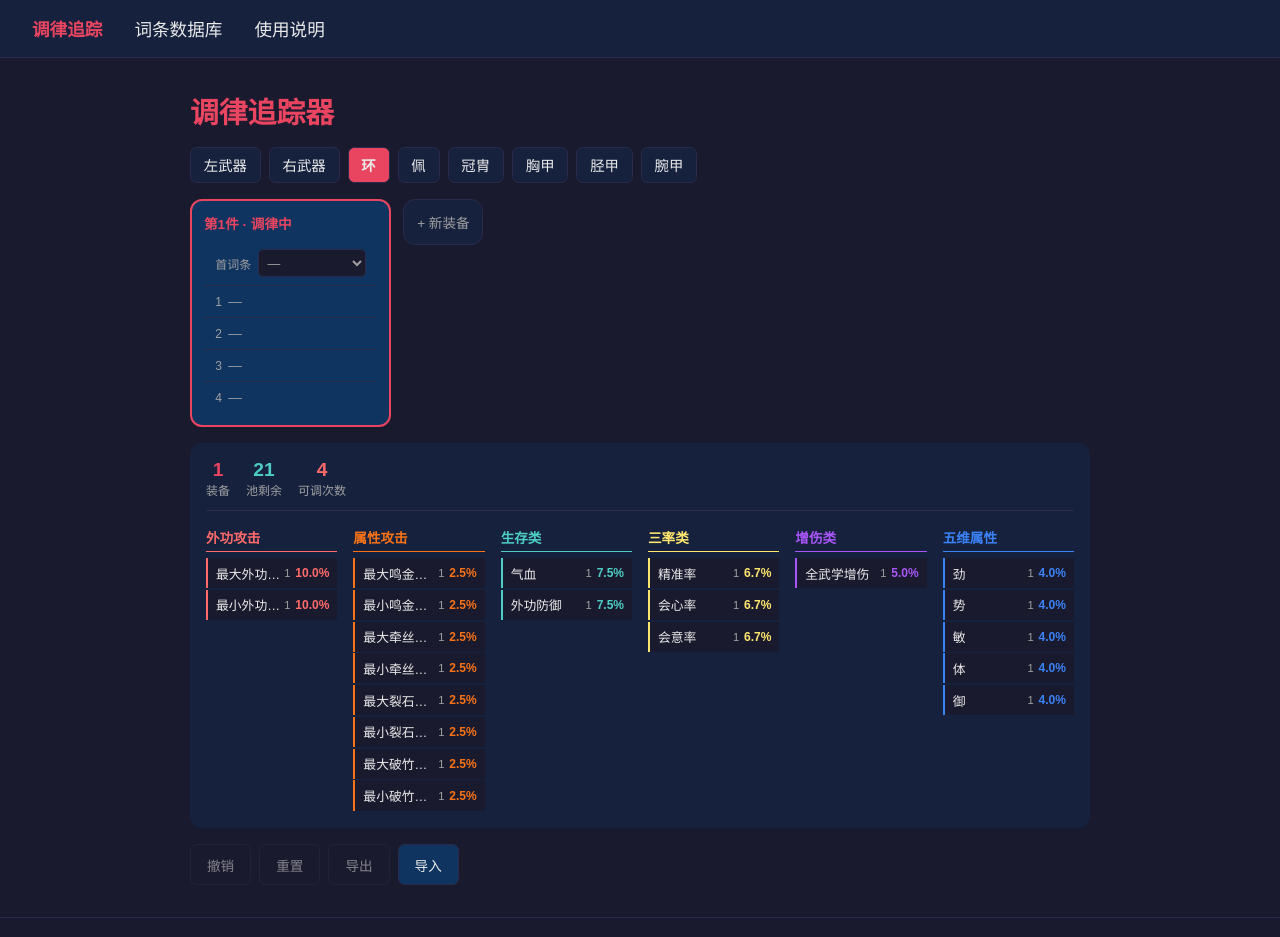
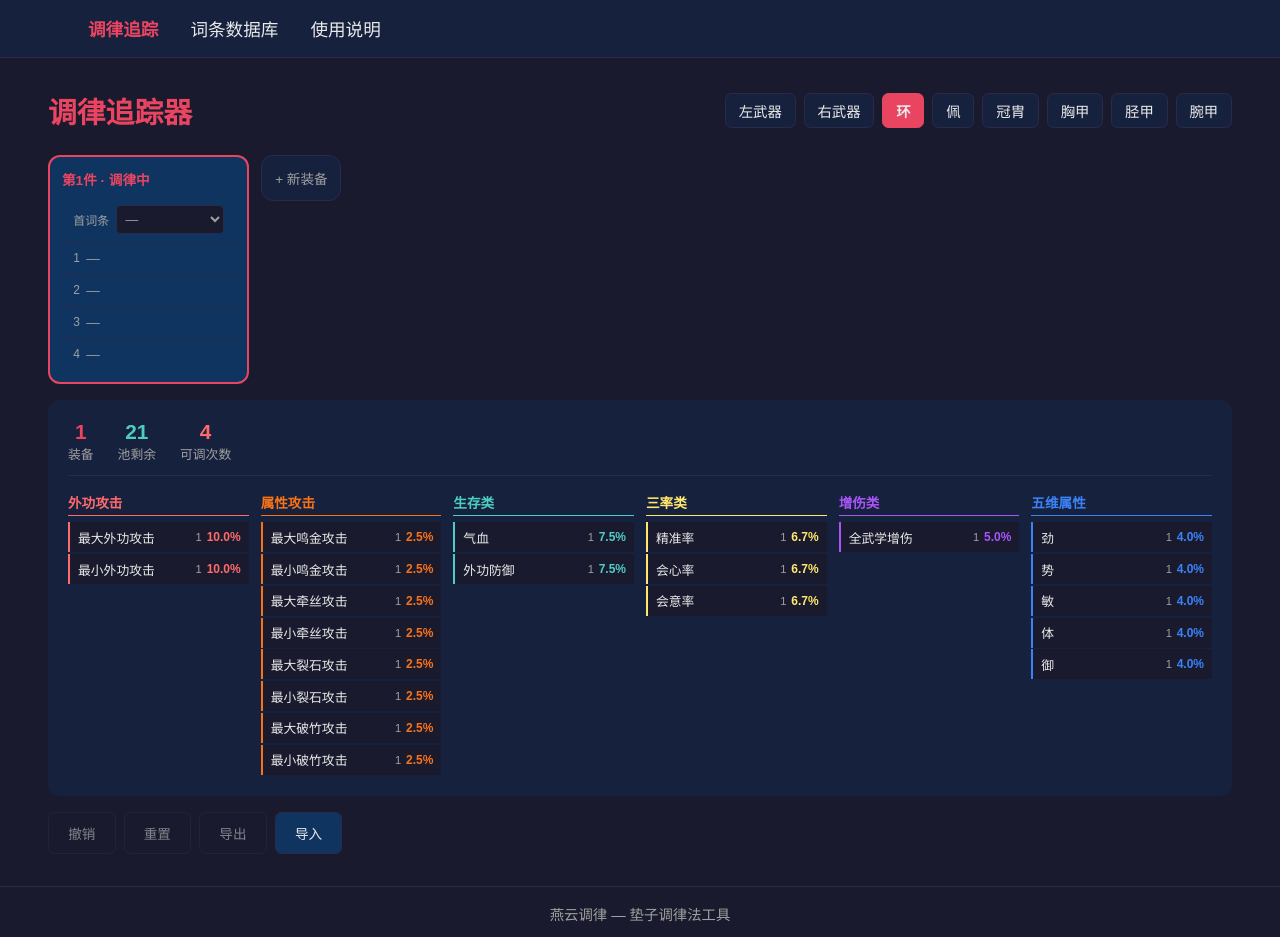
Before and after one commit to Dawn-4ever1/tiaolv-webapp, a React (Vite) app: page / in a window 1280 px wide. Shown: the top 937 px of the page. Built offline with nearby package versions, Linux system fonts and the light colour scheme; the HTML template or start-up script is replaced by a standard one.

Commit message:
优化说明部分

```diff
--- a/src/App.tsx
+++ b/src/App.tsx
@@ -11,11 +11,15 @@ function NavBar() {
   return (
     <nav style={{
       background: 'var(--color-card)',
-      padding: '1rem 2rem',
-      display: 'flex',
-      gap: '2rem',
       borderBottom: '1px solid var(--color-border)',
     }}>
+      <div style={{
+        maxWidth: '1200px',
+        margin: '0 auto',
+        padding: '1rem 3rem',
+        display: 'flex',
+        gap: '2rem',
+      }}>
       <Link
         to="/"
         style={{
@@ -49,6 +53,7 @@ function NavBar() {
       >
         使用说明
       </Link>
+    </div>
     </nav>
   );
 }
@@ -58,7 +63,7 @@ function App() {
     <BrowserRouter>
       <div style={{ minHeight: '100vh', display: 'flex', flexDirection: 'column' }}>
         <NavBar />
-        <main style={{ flex: 1, padding: '2rem' }}>
+        <main style={{ flex: 1, padding: '2rem 3rem' }}>
           <Routes>
             <Route path="/" element={<Tracker />} />
             <Route path="/database" element={<Database />} />
--- a/src/pages/Database.tsx
+++ b/src/pages/Database.tsx
@@ -36,11 +36,6 @@ export default function Database() {
 
           <div style={{ marginBottom: '1rem', fontSize: '0.9rem', color: 'var(--color-text-muted)' }}>
             共 {position.affixes.length + (position.specialAffix ? 1 : 0)} 个词条
-            {position.specialAffix && (
-              <span style={{ color: 'var(--color-damage)' }}>
-                （含特殊词条：{position.specialAffix.name}，出现概率 1/{position.specialAffix.weight}）
-              </span>
-            )}
           </div>
 
           <div style={{ display: 'flex', flexDirection: 'column', gap: '0.75rem' }}>
--- a/src/pages/Tracker.tsx
+++ b/src/pages/Tracker.tsx
@@ -45,15 +45,16 @@ export default function Tracker() {
   };
 
   const isCurrentEquip = selectedEquip === currentEquipIndex;
+  const hasHistory = !state.history.every(e => e.affixes.length === 0);
 
   return (
-    <div style={{ maxWidth: '900px', margin: '0 auto' }}>
-      <h1 style={{ fontSize: '1.8rem', marginBottom: '1rem', color: 'var(--color-primary)' }}>
+    <div style={{ maxWidth: '1200px', margin: '0 auto' }}>
+      {/* 标题 + 位置选择同一行 */}
+      <div style={{ display: 'flex', alignItems: 'center', justifyContent: 'space-between', marginBottom: '1.5rem' }}>
+        <h1 style={{ fontSize: '1.8rem', color: 'var(--color-primary)' }}>
           调律追踪器
         </h1>
-
-      {/* 位置选择 */}
-      <div style={{ marginBottom: '1rem', display: 'flex', flexWrap: 'wrap', gap: '0.5rem' }}>
+        <div style={{ display: 'flex', flexWrap: 'wrap', gap: '0.5rem' }}>
           {positions.map(pos => (
             <button
               key={pos.id}
@@ -62,7 +63,7 @@ export default function Tracker() {
                 padding: '0.4rem 0.8rem',
                 background: state.positionId === pos.id ? 'var(--color-primary)' : 'var(--color-card)',
                 color: 'var(--color-text)',
-              border: '1px solid var(--color-border)',
+                border: `1px solid ${state.positionId === pos.id ? 'var(--color-primary)' : 'var(--color-border)'}`,
                 borderRadius: '0.4rem',
                 fontSize: '0.9rem',
                 fontWeight: state.positionId === pos.id ? 'bold' : 'normal',
@@ -71,6 +72,7 @@ export default function Tracker() {
               {pos.name}
             </button>
           ))}
+        </div>
       </div>
 
       {/* 装备卡片横排 */}
@@ -101,7 +103,7 @@ export default function Tracker() {
                 {isActive ? `第${equipIdx + 1}件 · 调律中` : `第${equipIdx + 1}件装备`}
               </div>
 
-              {/* 首词条 - 所有装备都显示 */}
+              {/* 首词条 */}
               <div style={{
                 padding: '0.5rem 0.7rem',
                 borderBottom: '1px solid var(--color-border)',
@@ -193,38 +195,38 @@ export default function Tracker() {
       <div style={{
         background: 'var(--color-card)',
         borderRadius: '0.75rem',
-        padding: '1rem',
+        padding: '1.25rem',
       }}>
         {/* 池信息 */}
         <div style={{
           display: 'flex',
-          gap: '1rem',
+          gap: '1.5rem',
           marginBottom: '1rem',
           borderBottom: '1px solid var(--color-border)',
           paddingBottom: '0.75rem',
         }}>
           <div style={{ textAlign: 'center' }}>
-            <div style={{ fontSize: '1.2rem', fontWeight: 'bold', color: 'var(--color-primary)' }}>
+            <div style={{ fontSize: '1.3rem', fontWeight: 'bold', color: 'var(--color-primary)' }}>
               {currentEquipIndex + 1}
             </div>
-            <div style={{ color: 'var(--color-text-muted)', fontSize: '0.75rem' }}>装备</div>
+            <div style={{ color: 'var(--color-text-muted)', fontSize: '0.8rem' }}>装备</div>
           </div>
           <div style={{ textAlign: 'center' }}>
-            <div style={{ fontSize: '1.2rem', fontWeight: 'bold', color: 'var(--color-survival)' }}>
+            <div style={{ fontSize: '1.3rem', fontWeight: 'bold', color: 'var(--color-survival)' }}>
               {totalPoolRemaining}
             </div>
-            <div style={{ color: 'var(--color-text-muted)', fontSize: '0.75rem' }}>池剩余</div>
+            <div style={{ color: 'var(--color-text-muted)', fontSize: '0.8rem' }}>池剩余</div>
           </div>
           <div style={{ textAlign: 'center' }}>
-            <div style={{ fontSize: '1.2rem', fontWeight: 'bold', color: 'var(--color-physAtk)' }}>
+            <div style={{ fontSize: '1.3rem', fontWeight: 'bold', color: 'var(--color-physAtk)' }}>
               {isCurrentEquip ? 4 - currentEquipAffixCount : 0}
             </div>
-            <div style={{ color: 'var(--color-text-muted)', fontSize: '0.75rem' }}>可调次数</div>
+            <div style={{ color: 'var(--color-text-muted)', fontSize: '0.8rem' }}>可调次数</div>
           </div>
         </div>
 
         {/* 词条池 - 类别并列 */}
-        <div style={{ display: 'flex', gap: '1rem' }}>
+        <div style={{ display: 'flex', gap: '0.75rem' }}>
           {(['physAtk', 'elemAtk', 'survival', 'rate', 'damage', 'attr'] as const).map(category => {
             const categoryAffixes = affixPool.filter(a => a.category === category);
             if (categoryAffixes.length === 0) return null;
@@ -289,45 +291,45 @@ export default function Tracker() {
       <div style={{ marginTop: '1rem', display: 'flex', gap: '0.5rem', flexWrap: 'wrap' }}>
         <button
           onClick={removeLastHistory}
-          disabled={state.history.every(e => e.affixes.length === 0)}
+          disabled={!hasHistory}
           style={{
-            padding: '0.6rem 1rem',
-            background: !state.history.every(e => e.affixes.length === 0) ? 'var(--color-secondary)' : 'var(--color-bg)',
+            padding: '0.6rem 1.2rem',
+            background: hasHistory ? 'var(--color-secondary)' : 'var(--color-bg)',
             color: 'var(--color-text)',
             border: '1px solid var(--color-border)',
             borderRadius: '0.4rem',
             fontSize: '0.85rem',
-            opacity: state.history.every(e => e.affixes.length === 0) ? 0.5 : 1,
+            opacity: hasHistory ? 1 : 0.5,
           }}
         >
           撤销
         </button>
         <button
           onClick={reset}
-          disabled={state.history.every(e => e.affixes.length === 0)}
+          disabled={!hasHistory}
           style={{
-            padding: '0.6rem 1rem',
-            background: !state.history.every(e => e.affixes.length === 0) ? 'var(--color-primary)' : 'var(--color-bg)',
+            padding: '0.6rem 1.2rem',
+            background: hasHistory ? 'var(--color-primary)' : 'var(--color-bg)',
             color: 'var(--color-text)',
             border: '1px solid var(--color-border)',
             borderRadius: '0.4rem',
             fontSize: '0.85rem',
-            opacity: state.history.every(e => e.affixes.length === 0) ? 0.5 : 1,
+            opacity: hasHistory ? 1 : 0.5,
           }}
         >
           重置
         </button>
         <button
           onClick={exportData}
-          disabled={state.history.every(e => e.affixes.length === 0)}
+          disabled={!hasHistory}
           style={{
-            padding: '0.6rem 1rem',
-            background: !state.history.every(e => e.affixes.length === 0) ? 'var(--color-secondary)' : 'var(--color-bg)',
+            padding: '0.6rem 1.2rem',
+            background: hasHistory ? 'var(--color-secondary)' : 'var(--color-bg)',
             color: 'var(--color-text)',
             border: '1px solid var(--color-border)',
             borderRadius: '0.4rem',
             fontSize: '0.85rem',
-            opacity: state.history.every(e => e.affixes.length === 0) ? 0.5 : 1,
+            opacity: hasHistory ? 1 : 0.5,
           }}
         >
           导出
@@ -335,7 +337,7 @@ export default function Tracker() {
         <button
           onClick={() => fileInputRef.current?.click()}
           style={{
-            padding: '0.6rem 1rem',
+            padding: '0.6rem 1.2rem',
             background: 'var(--color-secondary)',
             color: 'var(--color-text)',
             border: '1px solid var(--color-border)',
```
Lines whose indentation alone changed are shown as unchanged.
